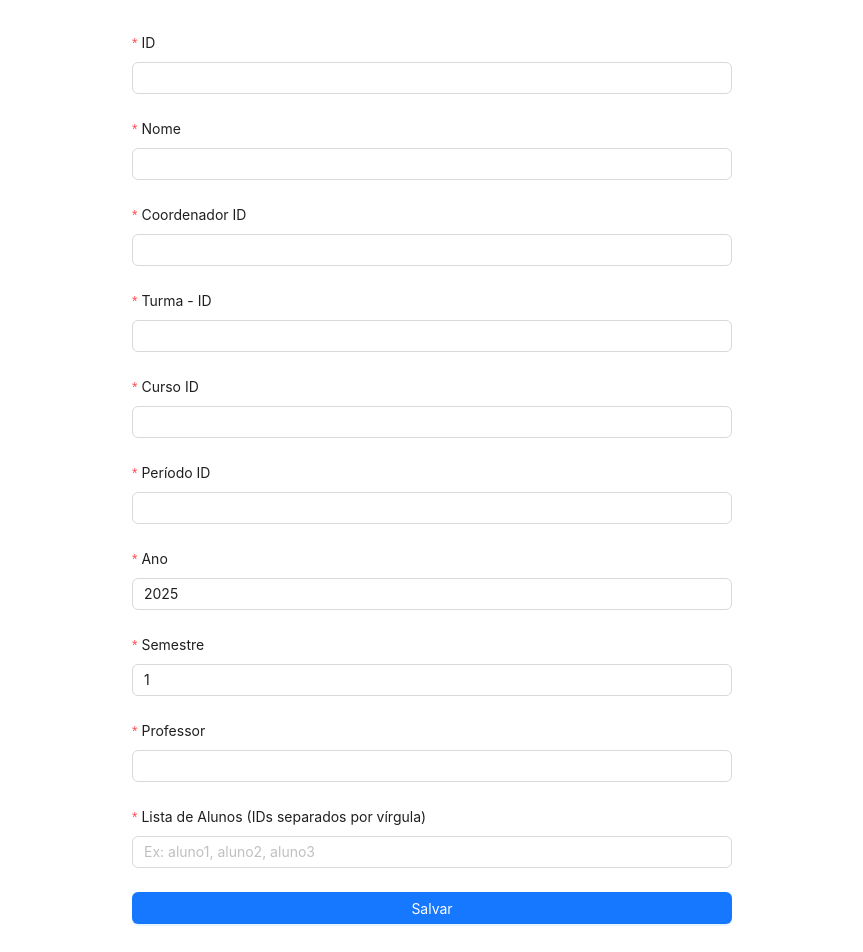
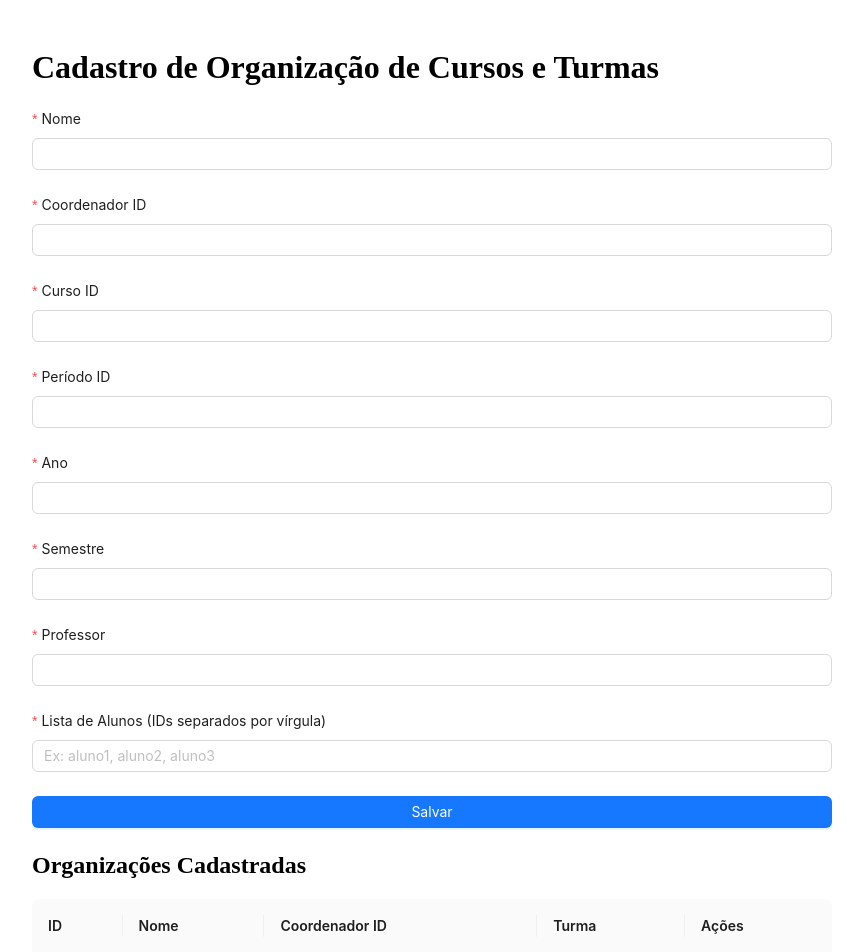
Before and after one commit to Fabrica-Unisales/pie-manager-front, a Next.js app: page /controle in a window 1280 px wide. Shown: the top 952 px of the page, without its empty margins (208-1071 px from the left). Built offline with nearby package versions, Linux system fonts and the light colour scheme; what @ant-design/nextjs-registry would draw is missing.

Commit message:
feat: adicionei algumas funções na tela de cadastro de turma

```diff
--- a/src/app/controle/page.js
+++ b/src/app/controle/page.js
@@ -1,47 +1,144 @@
 'use client';
-import React from 'react';
-import { Form, Input, InputNumber, Button } from 'antd';
+import React, { useState, useEffect } from 'react';
+import { Form, Input, InputNumber, Button, Table, Popconfirm, message } from 'antd';
 
-export default function ControleCursosTurmasForm({ params }) {
+export default function ControleCursosTurmas() {
   const [form] = Form.useForm();
+  const [organizacoes, setOrganizacoes] = useState([]);
+  const [editandoId, setEditandoId] = useState(null);
+
+  useEffect(() => {
+    const stored = localStorage.getItem('organizacoes');
+    if (stored) {
+      setOrganizacoes(JSON.parse(stored));
+    }
+  }, []);
+
+  const salvarLocalStorage = (data) => {
+    localStorage.setItem('organizacoes', JSON.stringify(data));
+  };
 
   const onFinish = (values) => {
-        console.log('Form values:', values);
-    };
-
-    const exampleData = {
-        id: '',
-        nome: '',
-        coordenador_id: '',
+    const novaOrganizacao = {
+      id: editandoId || Date.now(),
+      nome: values.nome,
+      coordenador_id: values.coordenador_id,
       listaTurmas: [
         {
-                id: '',
-                curso_id: '',
-                periodo_id: '',
-                ano: 2025,
-                semestre: 1,
-                professor: '',
-                listaAlunos: [],
+          id: Date.now(),
+          curso_id: values.curso_id,
+          periodo_id: values.periodo_id,
+          ano: values.ano,
+          semestre: values.semestre,
+          professor: values.professor,
+          listaAlunos: values.listaAlunos
+            ? values.listaAlunos.split(',').map(a => a.trim())
+            : [],
         },
       ],
     };
 
+    let novasOrganizacoes;
+    if (editandoId) {
+      novasOrganizacoes = organizacoes.map(org =>
+        org.id === editandoId ? novaOrganizacao : org
+      );
+      message.success('Organização editada com sucesso!');
+    } else {
+      novasOrganizacoes = [...organizacoes, novaOrganizacao];
+      message.success('Organização cadastrada com sucesso!');
+    }
+
+    setOrganizacoes(novasOrganizacoes);
+    salvarLocalStorage(novasOrganizacoes);
+    form.resetFields();
+    setEditandoId(null);
+  };
+
+  const editar = (org) => {
+    setEditandoId(org.id);
+    const turma = org.listaTurmas[0];
+
+    form.setFieldsValue({
+      nome: org.nome,
+      coordenador_id: org.coordenador_id,
+      curso_id: turma.curso_id,
+      periodo_id: turma.periodo_id,
+      ano: turma.ano,
+      semestre: turma.semestre,
+      professor: turma.professor,
+      listaAlunos: turma.listaAlunos.join(', '),
+    });
+  };
+
+  const remover = (id) => {
+    const novasOrganizacoes = organizacoes.filter(org => org.id !== id);
+    setOrganizacoes(novasOrganizacoes);
+    salvarLocalStorage(novasOrganizacoes);
+    message.success('Organização removida com sucesso!');
+  };
+
+  const colunas = [
+    {
+      title: 'ID',
+      dataIndex: 'id',
+      key: 'id',
+      render: (_, record, index) => index + 1,
+    },
+    {
+      title: 'Nome',
+      dataIndex: 'nome',
+      key: 'nome',
+    },
+    {
+      title: 'Coordenador ID',
+      dataIndex: 'coordenador_id',
+      key: 'coordenador_id',
+    },
+    {
+      title: 'Turma',
+      key: 'turma',
+      render: (_, record) => {
+        const turma = record.listaTurmas[0];
         return (
-        <Form
-            form={form}
-            layout="vertical"
-            initialValues={exampleData}
-            onFinish={onFinish}
-            style={{ maxWidth: 600, margin: '0 auto', marginTop: 32 }}
+          <div>
+            <div><b>Curso ID:</b> {turma.curso_id}</div>
+            <div><b>Período ID:</b> {turma.periodo_id}</div>
+            <div><b>Ano:</b> {turma.ano}</div>
+            <div><b>Semestre:</b> {turma.semestre}</div>
+            <div><b>Professor:</b> {turma.professor}</div>
+            <div>
+              <b>Alunos:</b> {Array.isArray(turma.listaAlunos) ? turma.listaAlunos.join(', ') : turma.listaAlunos}
+            </div>
+          </div>
+        );
+      },
+    },
+    {
+      title: 'Ações',
+      key: 'acoes',
+      render: (_, record) => (
+        <div>
+          <Button onClick={() => editar(record)} style={{ marginRight: 8 }}>
+            Editar
+          </Button>
+          <Popconfirm
+            title="Tem certeza que deseja excluir?"
+            onConfirm={() => remover(record.id)}
+            okText="Sim"
+            cancelText="Não"
           >
-            <Form.Item
-                label="ID"
-                name="id"
-                rules={[{ required: true, message: 'Por favor, insira o ID.' }]}
-            >
-                <Input />
-            </Form.Item>
+            <Button danger>Excluir</Button>
+          </Popconfirm>
+        </div>
+      ),
+    },
+  ];
 
+  return (
+    <div style={{ maxWidth: 800, margin: '0 auto', padding: 20 }}>
+      <h1>Cadastro de Organização de Cursos e Turmas</h1>
+      <Form form={form} layout="vertical" onFinish={onFinish}>
         <Form.Item
           label="Nome"
           name="nome"
@@ -59,16 +156,8 @@ export default function ControleCursosTurmasForm({ params }) {
         </Form.Item>
 
         <Form.Item
-                label="Turma - ID"
-                name={['listaTurmas', 0, 'id']}
-                rules={[{ required: true, message: 'Por favor, insira o ID da turma.' }]}
-            >
-                <Input />
-            </Form.Item>
-
-            <Form.Item
           label="Curso ID"
-                name={['listaTurmas', 0, 'curso_id']}
+          name="curso_id"
           rules={[{ required: true, message: 'Por favor, insira o Curso ID.' }]}
         >
           <Input />
@@ -76,7 +165,7 @@ export default function ControleCursosTurmasForm({ params }) {
 
         <Form.Item
           label="Período ID"
-                name={['listaTurmas', 0, 'periodo_id']}
+          name="periodo_id"
           rules={[{ required: true, message: 'Por favor, insira o Período ID.' }]}
         >
           <Input />
@@ -84,7 +173,7 @@ export default function ControleCursosTurmasForm({ params }) {
 
         <Form.Item
           label="Ano"
-                name={['listaTurmas', 0, 'ano']}
+          name="ano"
           rules={[{ required: true, message: 'Por favor, insira o Ano.' }]}
         >
           <InputNumber min={2000} max={2100} style={{ width: '100%' }} />
@@ -92,7 +181,7 @@ export default function ControleCursosTurmasForm({ params }) {
 
         <Form.Item
           label="Semestre"
-                name={['listaTurmas', 0, 'semestre']}
+          name="semestre"
           rules={[{ required: true, message: 'Por favor, insira o Semestre.' }]}
         >
           <InputNumber min={1} max={2} style={{ width: '100%' }} />
@@ -100,7 +189,7 @@ export default function ControleCursosTurmasForm({ params }) {
 
         <Form.Item
           label="Professor"
-                name={['listaTurmas', 0, 'professor']}
+          name="professor"
           rules={[{ required: true, message: 'Por favor, insira o nome do Professor.' }]}
         >
           <Input />
@@ -108,7 +197,7 @@ export default function ControleCursosTurmasForm({ params }) {
 
         <Form.Item
           label="Lista de Alunos (IDs separados por vírgula)"
-                name={['listaTurmas', 0, 'listaAlunos']}
+          name="listaAlunos"
           rules={[{ required: true, message: 'Por favor, insira os IDs dos Alunos.' }]}
         >
           <Input placeholder="Ex: aluno1, aluno2, aluno3" />
@@ -116,17 +205,18 @@ export default function ControleCursosTurmasForm({ params }) {
 
         <Form.Item>
           <Button type="primary" htmlType="submit" block>
-                    Salvar
+            {editandoId ? 'Atualizar' : 'Salvar'}
           </Button>
         </Form.Item>
+      </Form>
 
-            <Button
-                style={{ marginTop: 8 }}
-                block
-                onClick={() => window.location.href = '/home'}
-            >
-                Cancelar
-            </Button>
-        </Form>
+      <h2>Organizações Cadastradas</h2>
+      <Table
+        dataSource={organizacoes}
+        columns={colunas}
+        rowKey="id"
+        pagination={{ pageSize: 5 }}
+      />
+    </div>
   );
 }
```
Lines whose indentation alone changed are shown as unchanged.
